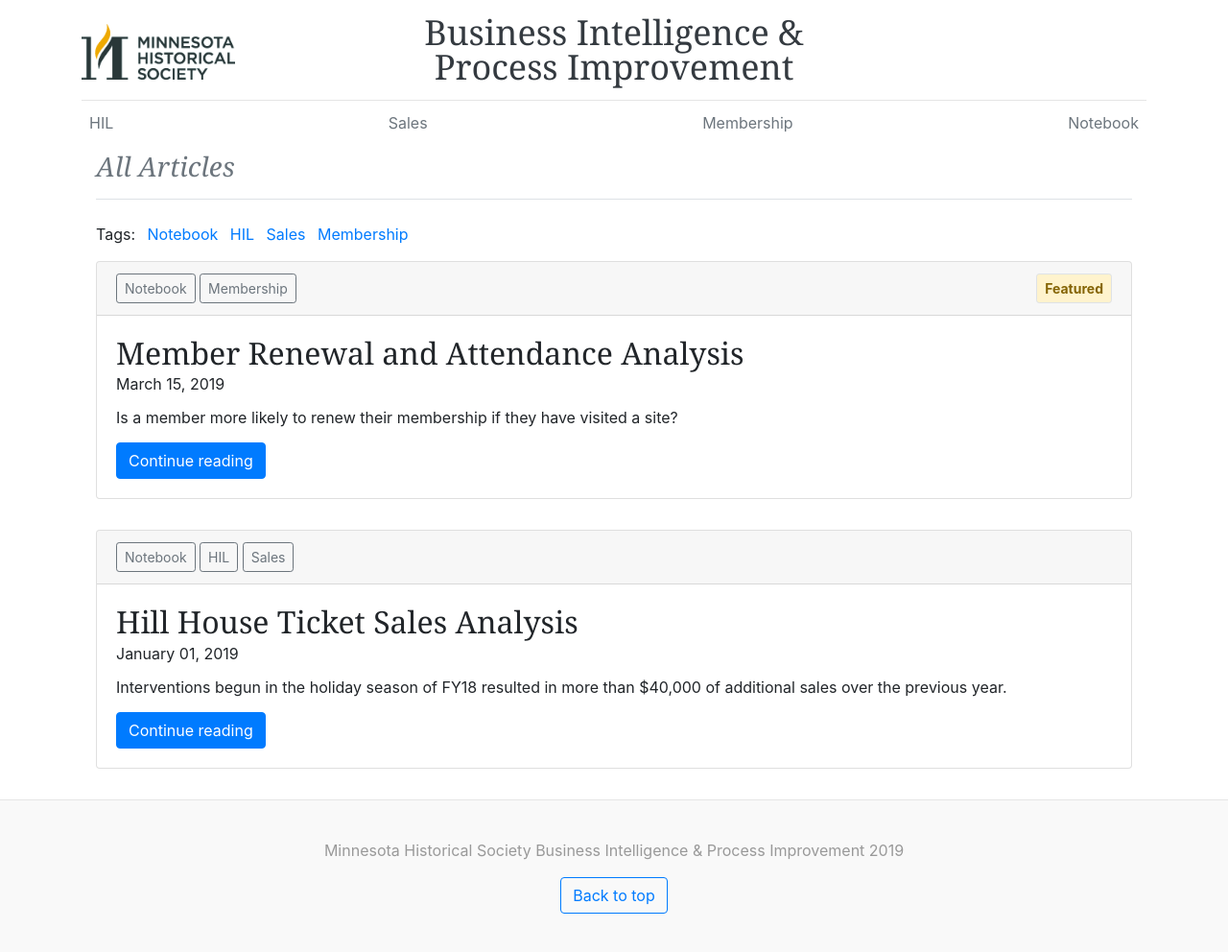
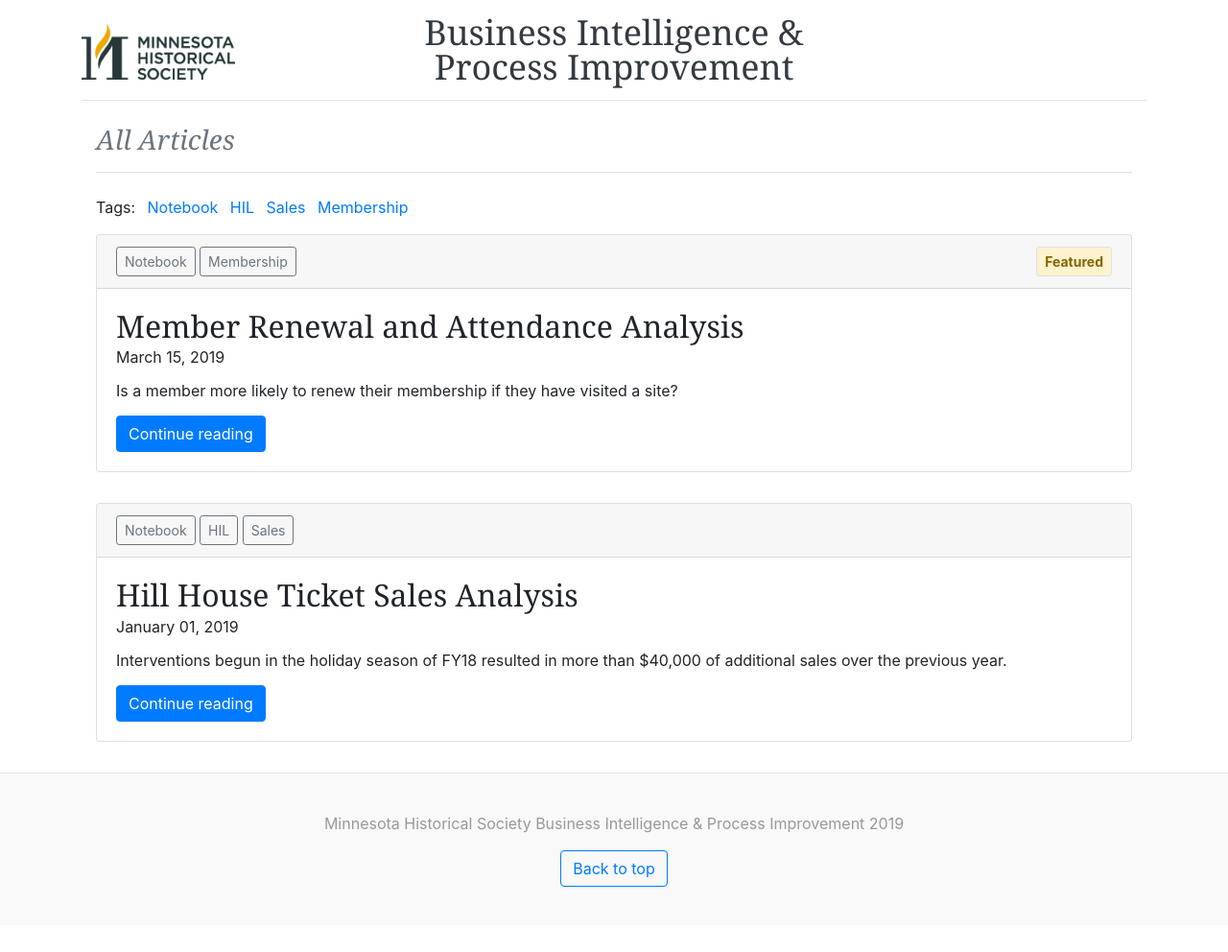
Before and after one commit to tc1236231/three-forty-five, a Flask app: page /articles in a window 1280 px wide. Shown: the whole page at 96% size. After the commit the page ends 924 px from the top, so only its background shows below. Run offline with Flask 2, Linux system fonts and the light colour scheme; some libraries are stand-ins or nearby versions.

Commit message:
Removed tags navbar per Jen's request

```diff
--- a/tff/templates/base.html
+++ b/tff/templates/base.html
@@ -31,13 +31,15 @@
         </div>
       </header>
 
-      {% include "components/nav_bar.html" %}
+
+
+      {# {% include "components/nav_bar.html" %} #}
 
       {% include "alert.html" %}
 
     </div>
 
-    <main role="main" class="container">
+    <main role="main" class="container mt-4">
       {% block main %}{% endblock %}
     </main>
 
```
